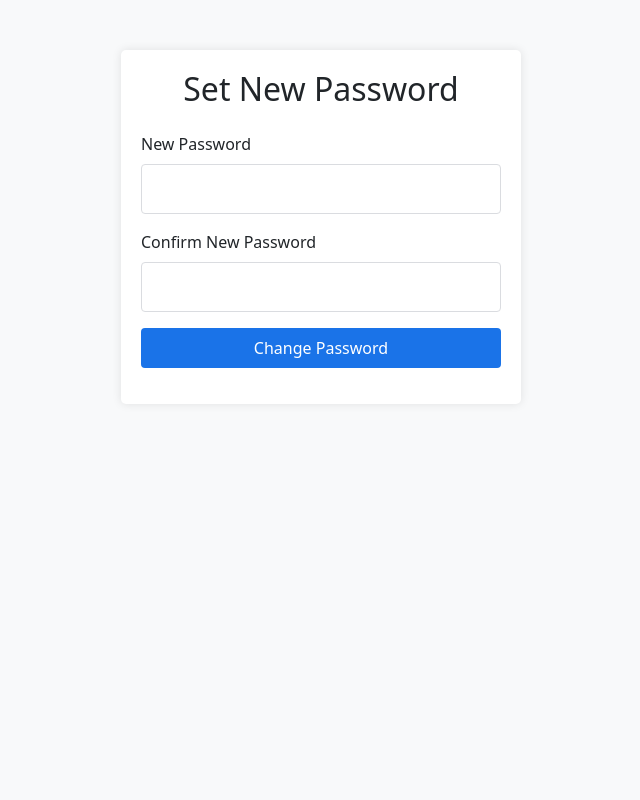
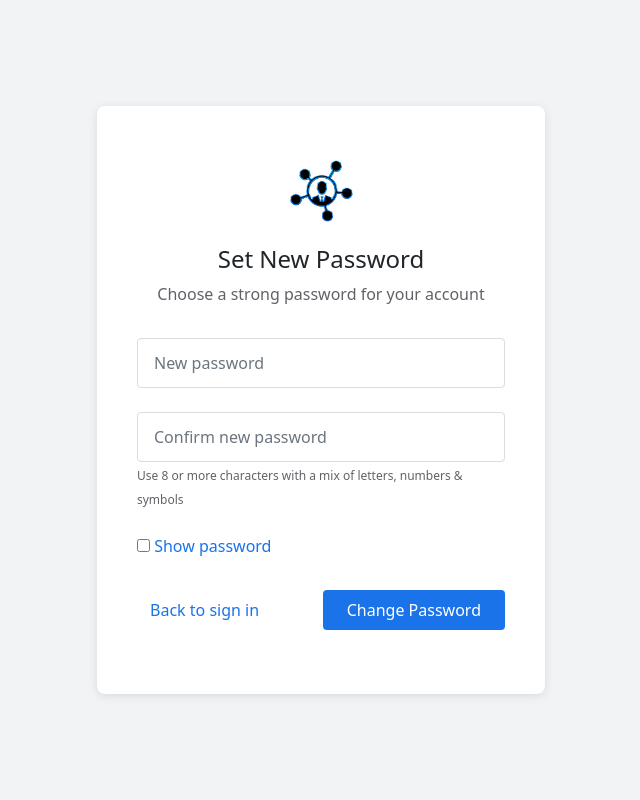
Before and after one commit to roschlynnmichael/Decentralized-Social-Network-Protocol, a Flask app: page /reset_password/1 in a window 1280 px wide. Shown: the whole page, without its empty margins (319-959 px from the left). Run offline with Flask 3, Linux system fonts and the light colour scheme.

Commit message:
updated UI for the login, registration and password reset links.

```diff
--- a/static/js/reset_password.js
+++ b/static/js/reset_password.js
@@ -1,8 +1,22 @@
-document.getElementById('resetPasswordForm').addEventListener('submit', function(e) {
+document.addEventListener('DOMContentLoaded', function() {
+    const resetPasswordForm = document.getElementById('resetPasswordForm');
+    const resetStatus = document.getElementById('resetStatus');
+    const showPasswordCheckbox = document.getElementById('showPassword');
+    const newPasswordInput = document.getElementById('new_password');
+    const confirmPasswordInput = document.getElementById('confirm_password');
+
+    // Show/Hide password functionality
+    showPasswordCheckbox.addEventListener('change', function() {
+        const type = this.checked ? 'text' : 'password';
+        newPasswordInput.type = type;
+        confirmPasswordInput.type = type;
+    });
+
+    resetPasswordForm.addEventListener('submit', async function(e) {
         e.preventDefault();
 
-    const new_password = document.getElementById('new_password').value;
-    const confirm_password = document.getElementById('confirm_password').value;
+        const new_password = newPasswordInput.value;
+        const confirm_password = confirmPasswordInput.value;
         const token = document.getElementById('token').value;
 
         if (new_password !== confirm_password) {
@@ -10,7 +24,12 @@
             return;
         }
 
-    fetch(`/reset_password/${token}`, {
+        // Show loading status
+        resetStatus.style.display = 'flex';
+        resetStatus.querySelector('.status-message').textContent = 'Updating password...';
+
+        try {
+            const response = await fetch(`/reset_password/${token}`, {
                 method: 'POST',
                 headers: {
                     'Content-Type': 'application/json',
@@ -18,17 +37,27 @@
                 body: JSON.stringify({
                     new_password: new_password
                 }),
-    })
-    .then(response => response.json())
-    .then(data => {
+            });
+
+            const data = await response.json();
+
             if (data.error) {
-            document.getElementById('message').innerHTML = `<div class="alert alert-danger">${data.error}</div>`;
+                resetStatus.querySelector('.status-message').textContent = data.error;
+                setTimeout(() => {
+                    resetStatus.style.display = 'none';
+                }, 3000);
             } else {
-            document.getElementById('message').innerHTML = `<div class="alert alert-success">${data.message} <a href="/login">Click here to login</a></div>`;
+                resetStatus.querySelector('.status-message').textContent = 'Password updated successfully! Redirecting...';
+                setTimeout(() => {
+                    window.location.href = '/login';
+                }, 2000);
             }
-    })
-    .catch((error) => {
+        } catch (error) {
             console.error('Error:', error);
-        document.getElementById('message').innerHTML = '<div class="alert alert-danger">An error occurred. Please try again.</div>';
+            resetStatus.querySelector('.status-message').textContent = 'An error occurred. Please try again.';
+            setTimeout(() => {
+                resetStatus.style.display = 'none';
+            }, 3000);
+        }
     });
 });
--- a/templates/reset_password.html
+++ b/templates/reset_password.html
@@ -7,25 +7,49 @@
     <link href="https://cdn.jsdelivr.net/npm/bootstrap@5.1.3/dist/css/bootstrap.min.css" rel="stylesheet">
     <link rel="stylesheet" href="{{ url_for('static', filename='css/style.css') }}">
 </head>
-<body>
+<body class="login-page">
     <div class="container">
-        <div class="registration-form">
-            <h2 class="text-center mb-4">Set New Password</h2>
+        <div class="login-card">
+            <div class="brand-section">
+                <img src="{{ url_for('static', filename='web_icon.png') }}" alt="Logo" class="brand-logo">
+                <h2>Set New Password</h2>
+                <p class="subtitle">Choose a strong password for your account</p>
+            </div>
+
             <form id="resetPasswordForm">
                 <input type="hidden" id="token" value="{{ token }}">
-                <div class="mb-3">
-                    <label for="new_password" class="form-label">New Password</label>
-                    <input type="password" class="form-control" id="new_password" name="new_password" required>
+                <div class="form-group">
+                    <input type="password" class="form-control" id="new_password" name="new_password"
+                           placeholder="New password" required>
                 </div>
-                <div class="mb-3">
-                    <label for="confirm_password" class="form-label">Confirm New Password</label>
-                    <input type="password" class="form-control" id="confirm_password" name="confirm_password" required>
+                <div class="form-group">
+                    <input type="password" class="form-control" id="confirm_password" name="confirm_password"
+                           placeholder="Confirm new password" required>
+                    <small class="form-text">Use 8 or more characters with a mix of letters, numbers & symbols</small>
                 </div>
-                <button type="submit" class="btn btn-primary w-100">Change Password</button>
+                <div class="form-group show-password">
+                    <label>
+                        <input type="checkbox" id="showPassword"> Show password
+                    </label>
+                </div>
+                <div class="form-actions">
+                    <a href="{{ url_for('login') }}" class="btn btn-link">Back to sign in</a>
+                    <button type="submit" class="btn btn-primary">Change Password</button>
+                </div>
             </form>
             <div id="message" class="mt-3"></div>
         </div>
     </div>
+
+    <div id="resetStatus" class="login-status" style="display: none;">
+        <div class="status-content">
+            <div class="spinner-border text-primary" role="status">
+                <span class="visually-hidden">Loading...</span>
+            </div>
+            <p class="status-message">Updating password...</p>
+        </div>
+    </div>
+
     <script src="https://cdn.jsdelivr.net/npm/bootstrap@5.1.3/dist/js/bootstrap.bundle.min.js"></script>
     <script src="{{ url_for('static', filename='js/reset_password.js') }}"></script>
 </body>
```
Also changed, not shown: static/js/reset_password_request.js (+30 -13 lines), templates/reset_password_request.html (+25 -7 lines). Lines whose indentation alone changed are shown as unchanged.
